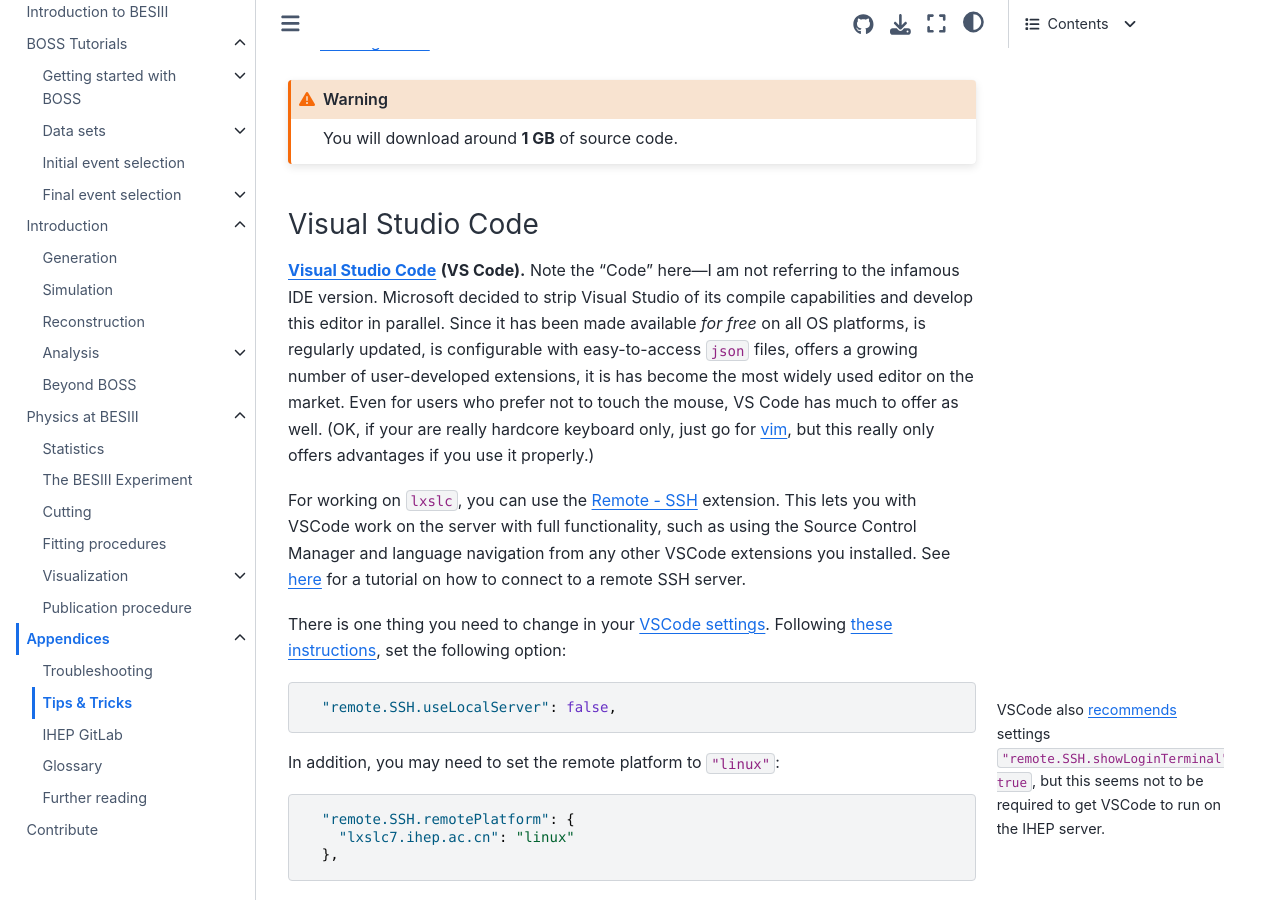
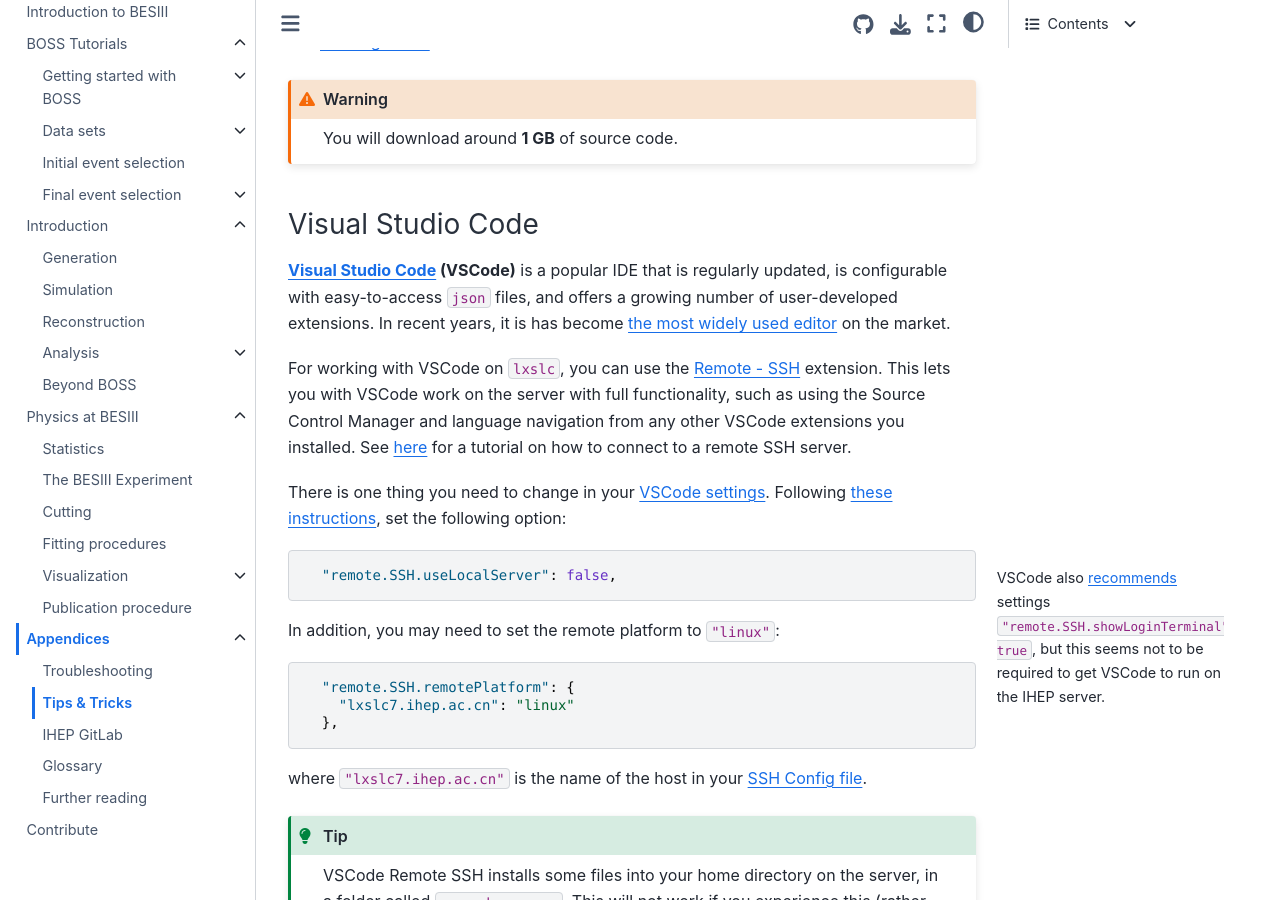
Before and after one commit to redeboer/bossdoc, a Sphinx documentation site: the page built from docs/appendices/tips.md, in a window 1280 px wide and 900 px high, scrolled down 1066 px. Built offline with Sphinx 7.4.7 and the Sphinx Book theme 1.1.4, drawn with Linux system fonts in a browser that asks for light colours.

Commit message:
docs: update VSCode instructions

```diff
--- a/docs/appendices/tips.md
+++ b/docs/appendices/tips.md
@@ -54,18 +54,14 @@
 
 ### Visual Studio Code
 
-[**Visual Studio Code**](https://code.visualstudio.com) **(VS Code).** Note the
-"Code" here—I am not referring to the infamous IDE version. Microsoft decided
-to strip Visual Studio of its compile capabilities and develop this editor in
-parallel. Since it has been made available _for free_ on all OS platforms, is
-regularly updated, is configurable with easy-to-access `json` files, offers a
-growing number of user-developed extensions, it is has become the most widely
-used editor on the market. Even for users who prefer not to touch the mouse, VS
-Code has much to offer as well. (OK, if your are really hardcore keyboard only,
-just go for [vim](https://www.vim.org), but this really only offers advantages
-if you use it properly.)
+**[Visual Studio Code](https://code.visualstudio.com) (VSCode)** is a popular
+IDE that is regularly updated, is configurable with easy-to-access `json`
+files, and offers a growing number of user-developed extensions. In recent
+years, it is has become
+[the most widely used editor](https://insights.stackoverflow.com/survey/2021#collaboration-tools)
+on the market.
 
-For working on `lxslc`, you can use the
+For working with VSCode on `lxslc`, you can use the
 [Remote - SSH](https://marketplace.visualstudio.com/items?itemName=ms-vscode-remote.remote-ssh)
 extension. This lets you with VSCode work on the server with full
 functionality, such as using the Source Control Manager and language navigation
```
